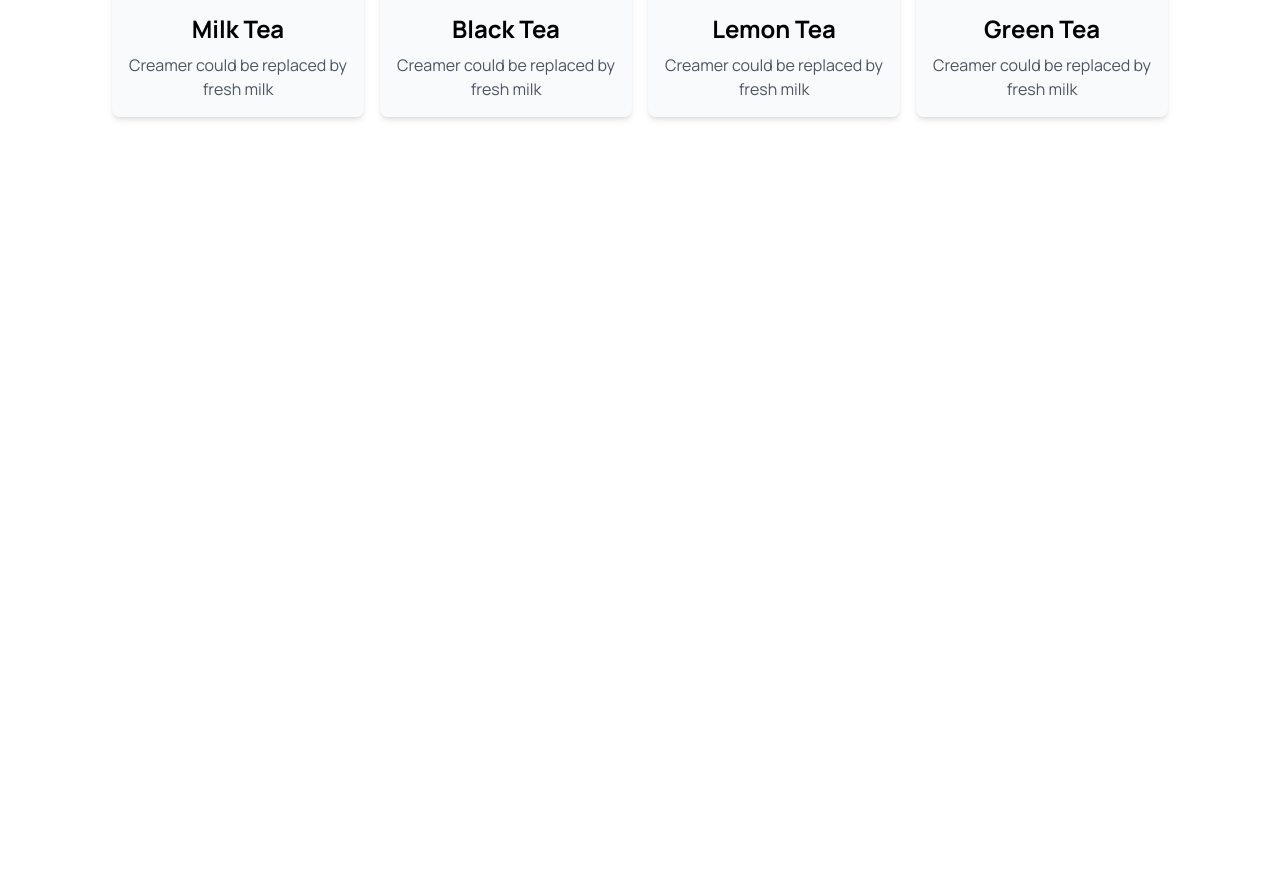
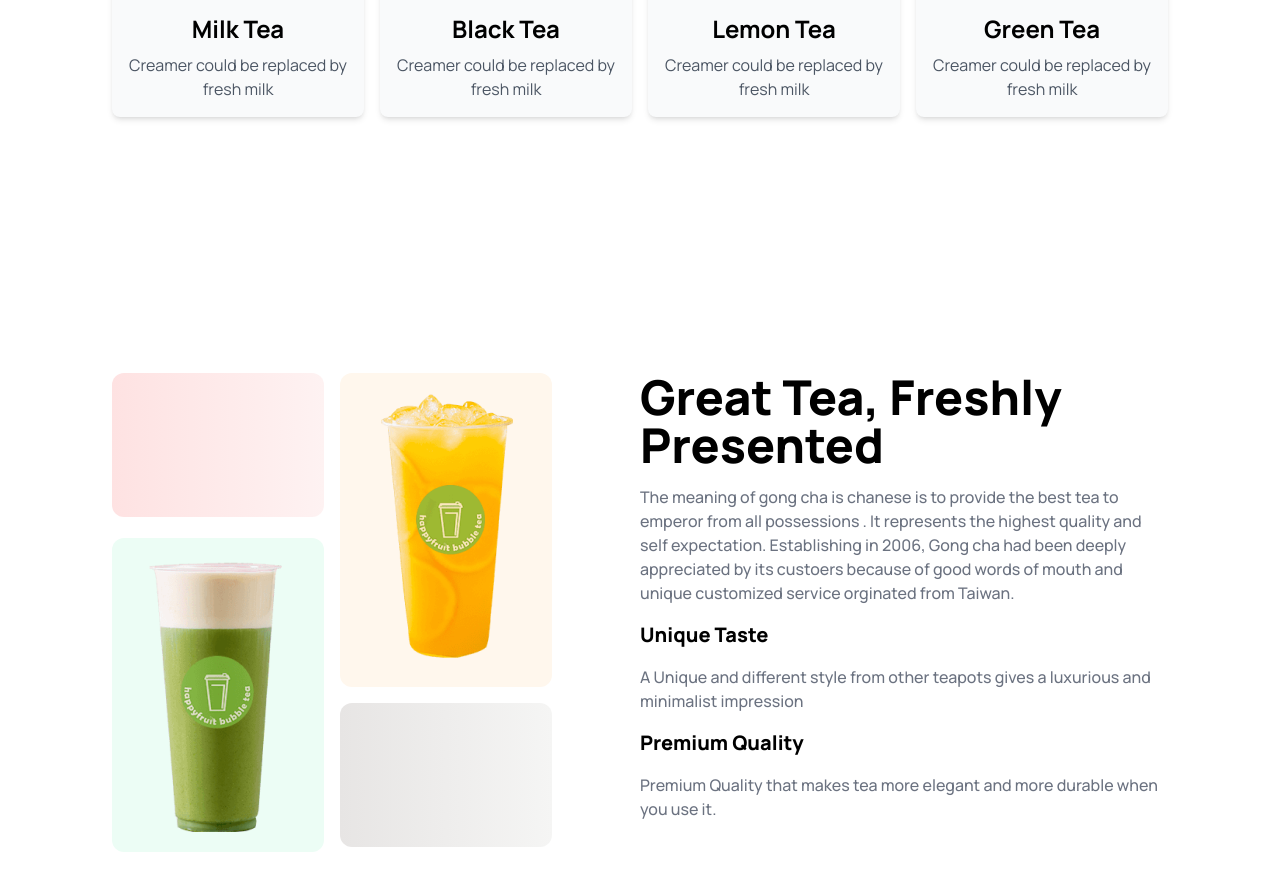
Before and after one commit to mim-rpq/Tea-House-With-Tailwind, a plain HTML site: page index.html in a window 1280 px wide. Shown: the part 988-1878 px from the top of the page. Before the commit the page ends 1265 px from the top, so only its background shows below. Drawn offline with nearby package versions, Linux system fonts and the light colour scheme.

Commit message:
great tea section done

```diff
--- a/index.html
+++ b/index.html
@@ -105,6 +105,36 @@
 
           </div>
       </section>
+      <!-- great tea section  -->
+      <section class="my-24">
+        <div class="grid grid-cols-1 lg:grid-cols-2 ">
+          <!-- image section  -->
+          <div class="grid grid-cols-2 grid-rows-3 gap-4 lg:w-5/6">
+              <div class="h-36 bg-gradient-to-r from-red-100 to-red-50 rounded-xl">
+
+              </div>
+              <div class=" bg-orange-50 rounded-xl row-span-2">
+                  <img class="mx-auto my-5" src="images/fresh-1.png" alt="">
+              </div>
+              <div class=" bg-emerald-50 rounded-xl row-span-2">
+                  <img class="mx-auto my-5" src="images/fresh-2.png" alt="">
+              </div>
+              <div class="h-36 bg-gradient-to-r from-stone-200 to-stone-100 rounded-xl">
+
+              </div>
+
+          </div>
+          <!-- text section -- -->
+          <div class="space-y-4">
+              <h1 class="text-5xl font-extrabold">Great Tea, Freshly Presented</h1>
+              <p class="text-base font-medium text-gray-500">The meaning of gong cha is chanese is to provide the best tea to emperor from all possessions . It represents the highest quality and self expectation. Establishing in 2006, Gong cha had been deeply appreciated by its custoers  because of good words of mouth and unique customized service orginated from Taiwan.</p>
+              <h3 class="text-xl font-extrabold">Unique Taste</h3>
+              <p class="text-base font-medium text-gray-500">A Unique and different style from other teapots gives a luxurious and minimalist impression</p>
+              <h3 class="text-xl font-extrabold">Premium Quality</h3>
+              <p class="text-base font-medium text-gray-500">Premium Quality that makes tea more elegant and more durable when you use it.</p>
+          </div>
+        </div>
+    </section>
     </main>
     <footer>
 
```
